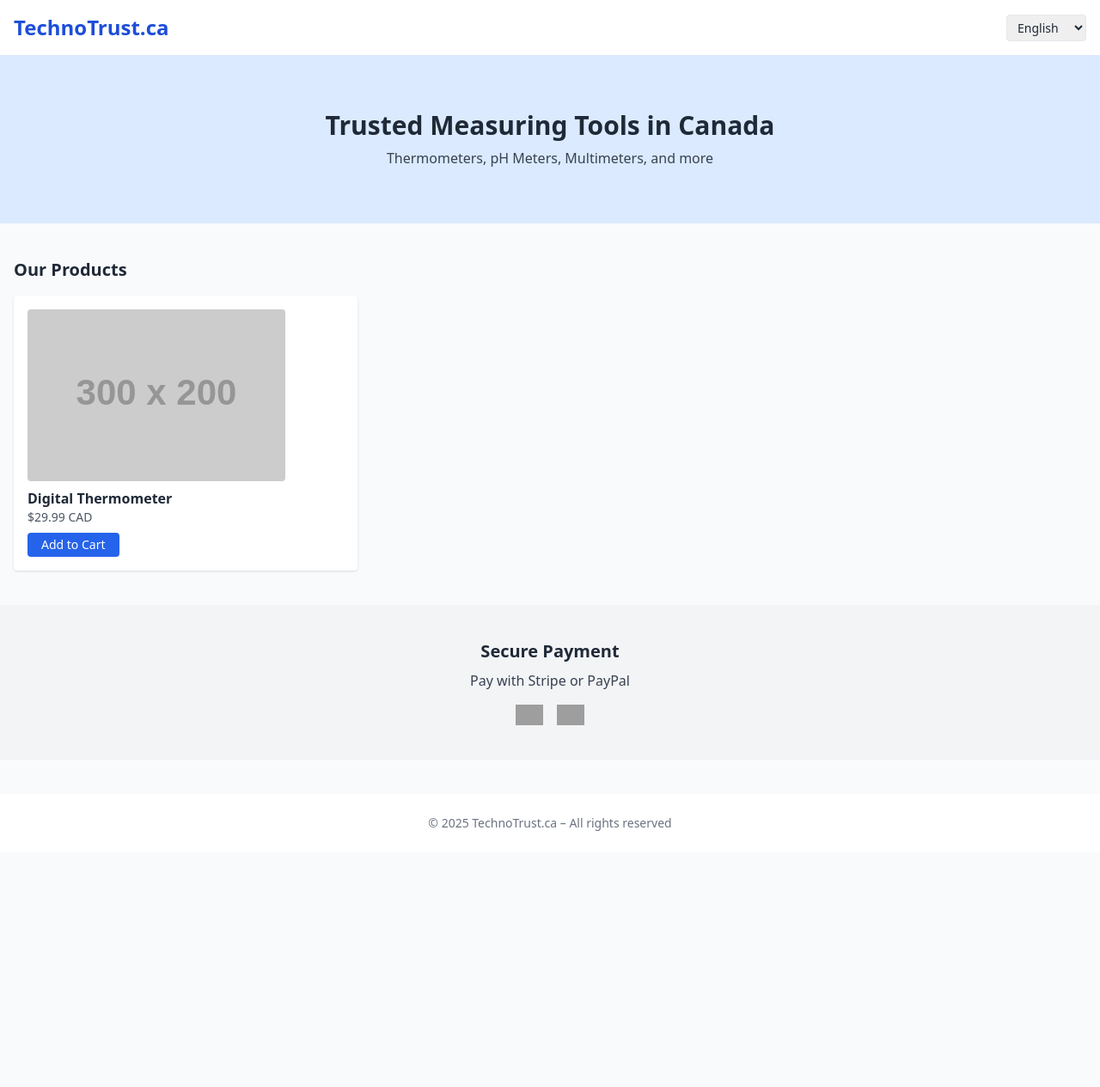
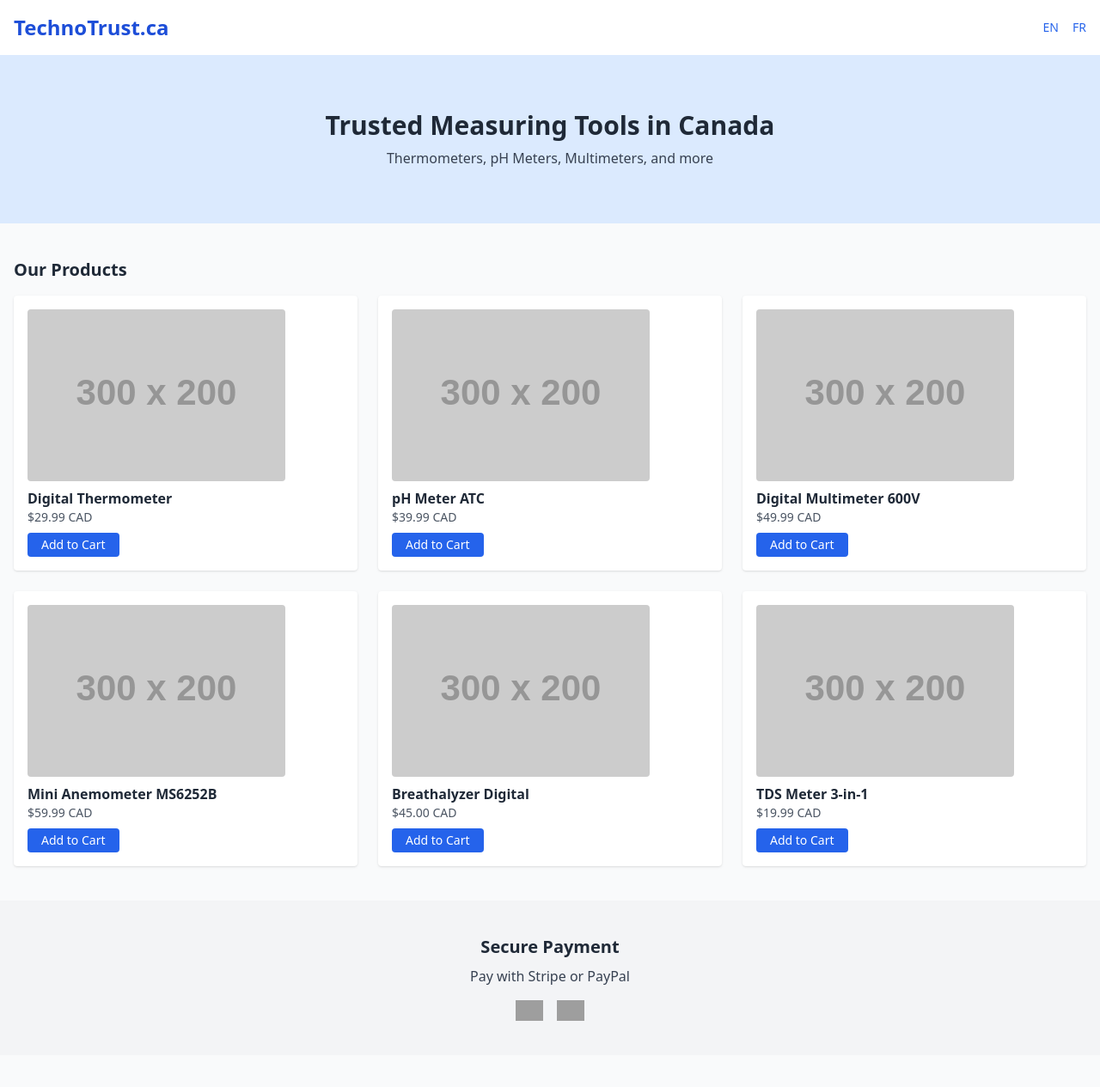
Before and after one commit to intertexservistim-a11y/technotrust, a plain HTML site: page technotrust_site.html in a window 1280 px wide. Shown: the top 1265 px of the page at 86% size. Before the commit the page ends 992 px from the top, so only its background shows below. Drawn offline with nearby package versions, Linux system fonts and the light colour scheme; grey boxes are pictures that could not be loaded; placeholder pictures from the web are drawn by us.

Commit message:
Replace language switcher with language links

```diff
--- a/technotrust_site.html
+++ b/technotrust_site.html
@@ -11,11 +11,9 @@
   <header class="bg-white shadow">
     <div class="max-w-7xl mx-auto px-4 py-4 flex justify-between items-center">
       <h1 class="text-2xl font-bold text-blue-700">TechnoTrust.ca</h1>
-      <div>
-        <select id="languageSwitcher" class="border rounded px-2 py-1 text-sm">
-          <option value="en">English</option>
-          <option value="fr">Français</option>
-        </select>
+      <div class="flex items-center gap-4">
+        <a href="index.html" class="text-sm text-blue-600 hover:underline">EN</a>
+        <a href="index-fr.html" class="text-sm text-blue-600 hover:underline">FR</a>
       </div>
     </div>
   </header>
@@ -36,7 +34,36 @@
         <p class="text-sm text-gray-600">$29.99 CAD</p>
         <button class="mt-2 bg-blue-600 text-white px-4 py-1 rounded text-sm" data-en="Add to Cart" data-fr="Ajouter au panier">Add to Cart</button>
       </div>
-      <!-- Repeat similar blocks for other products -->
+      <div class="bg-white p-4 rounded shadow">
+        <img src="https://via.placeholder.com/300x200" alt="pH Meter" class="mb-2 rounded">
+        <h4 class="font-semibold" data-en="pH Meter ATC" data-fr="pH-mètre ATC">pH Meter ATC</h4>
+        <p class="text-sm text-gray-600">$39.99 CAD</p>
+        <button class="mt-2 bg-blue-600 text-white px-4 py-1 rounded text-sm" data-en="Add to Cart" data-fr="Ajouter au panier">Add to Cart</button>
+      </div>
+      <div class="bg-white p-4 rounded shadow">
+        <img src="https://via.placeholder.com/300x200" alt="Multimeter" class="mb-2 rounded">
+        <h4 class="font-semibold" data-en="Digital Multimeter 600V" data-fr="Multimètre numérique 600V">Digital Multimeter 600V</h4>
+        <p class="text-sm text-gray-600">$49.99 CAD</p>
+        <button class="mt-2 bg-blue-600 text-white px-4 py-1 rounded text-sm" data-en="Add to Cart" data-fr="Ajouter au panier">Add to Cart</button>
+      </div>
+      <div class="bg-white p-4 rounded shadow">
+        <img src="https://via.placeholder.com/300x200" alt="Anemometer" class="mb-2 rounded">
+        <h4 class="font-semibold" data-en="Mini Anemometer MS6252B" data-fr="Anémomètre MS6252B">Mini Anemometer MS6252B</h4>
+        <p class="text-sm text-gray-600">$59.99 CAD</p>
+        <button class="mt-2 bg-blue-600 text-white px-4 py-1 rounded text-sm" data-en="Add to Cart" data-fr="Ajouter au panier">Add to Cart</button>
+      </div>
+      <div class="bg-white p-4 rounded shadow">
+        <img src="https://via.placeholder.com/300x200" alt="Breathalyzer" class="mb-2 rounded">
+        <h4 class="font-semibold" data-en="Breathalyzer Digital" data-fr="Éthylotest numérique">Breathalyzer Digital</h4>
+        <p class="text-sm text-gray-600">$45.00 CAD</p>
+        <button class="mt-2 bg-blue-600 text-white px-4 py-1 rounded text-sm" data-en="Add to Cart" data-fr="Ajouter au panier">Add to Cart</button>
+      </div>
+      <div class="bg-white p-4 rounded shadow">
+        <img src="https://via.placeholder.com/300x200" alt="TDS Meter" class="mb-2 rounded">
+        <h4 class="font-semibold" data-en="TDS Meter 3-in-1" data-fr="Testeur TDS 3-en-1">TDS Meter 3-in-1</h4>
+        <p class="text-sm text-gray-600">$19.99 CAD</p>
+        <button class="mt-2 bg-blue-600 text-white px-4 py-1 rounded text-sm" data-en="Add to Cart" data-fr="Ajouter au panier">Add to Cart</button>
+      </div>
     </div>
   </section>
 
@@ -57,12 +84,14 @@
 
   <script>
     const langSwitcher = document.getElementById('languageSwitcher');
-    langSwitcher.addEventListener('change', () => {
-      const lang = langSwitcher.value;
-      document.querySelectorAll('[data-en]').forEach(el => {
-        el.textContent = el.getAttribute(`data-${lang}`);
+    if (langSwitcher) {
+      langSwitcher.addEventListener('change', () => {
+        const lang = langSwitcher.value;
+        document.querySelectorAll('[data-en]').forEach(el => {
+          el.textContent = el.getAttribute(`data-${lang}`);
+        });
       });
-    });
+    }
   </script>
 </body>
 </html>
```
